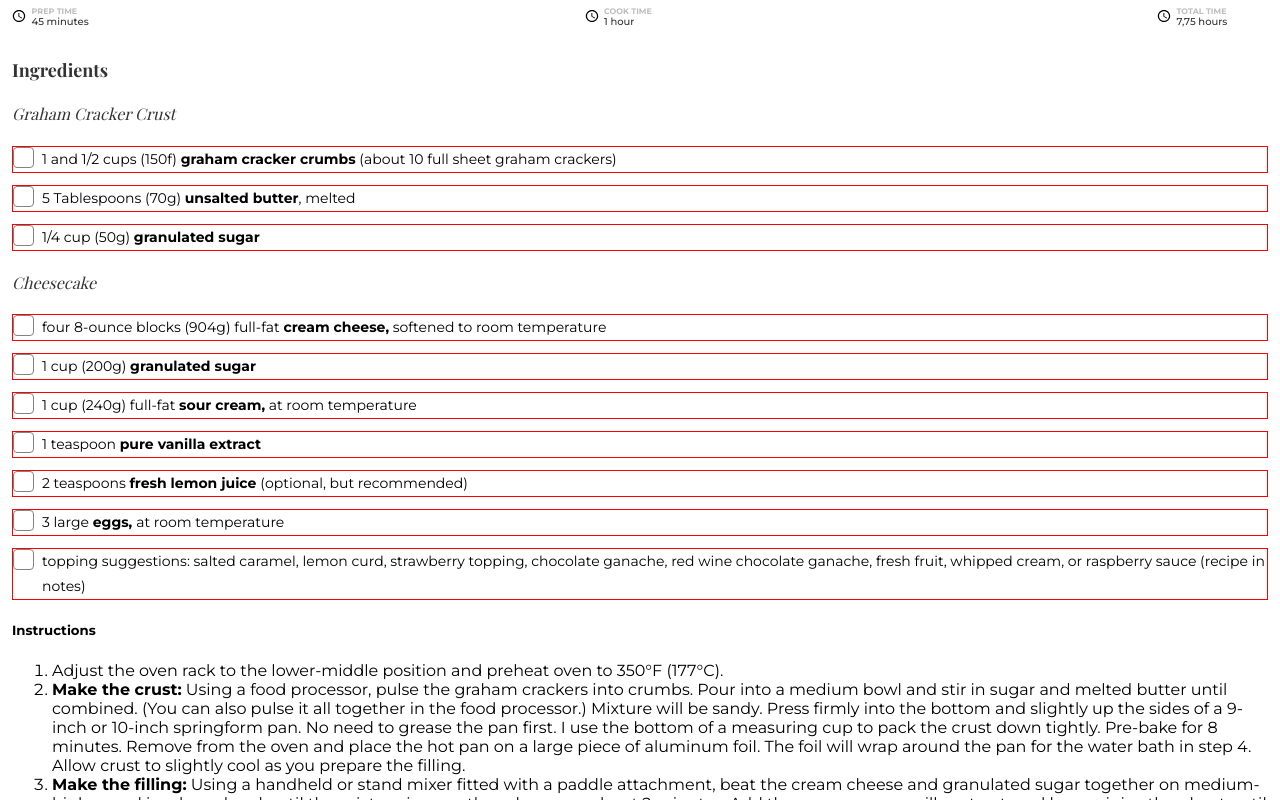
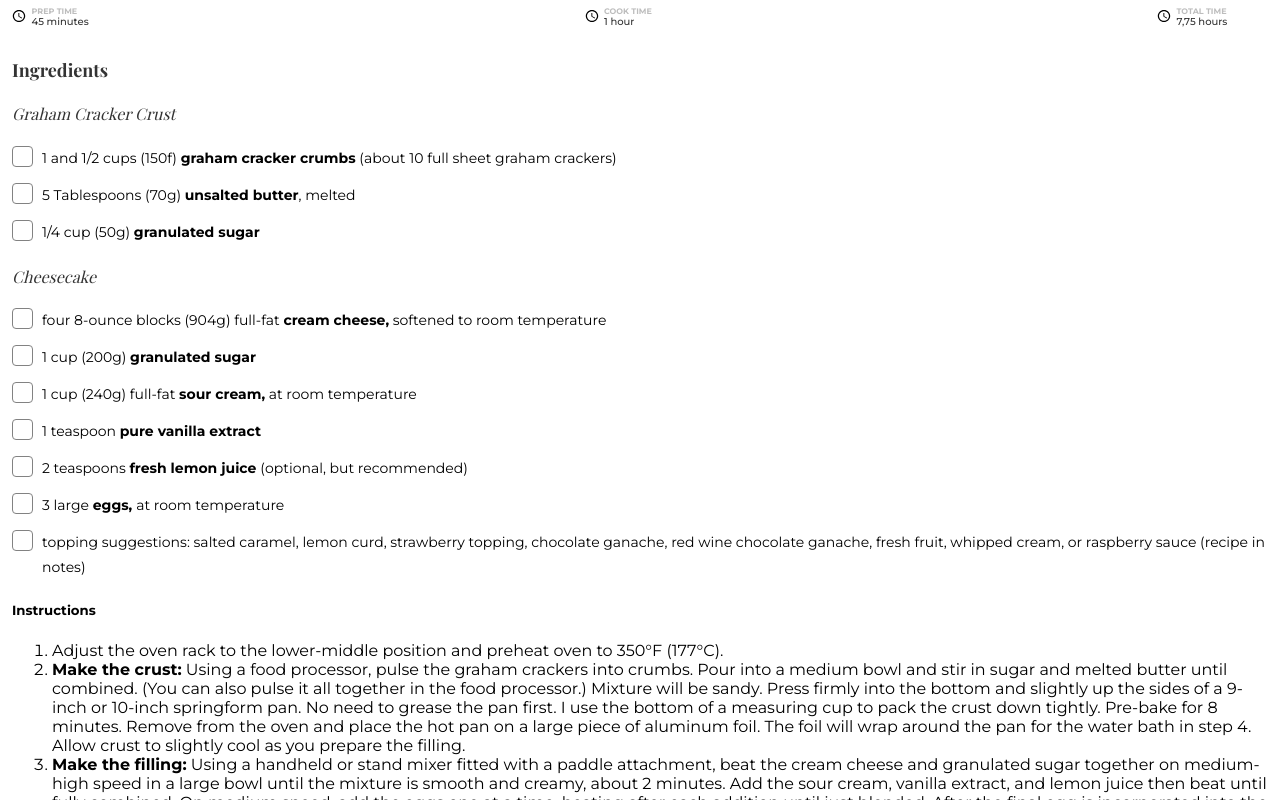
Before and after one commit to Camilo-Arias/Recipe-page, a plain HTML site: page index.html in a window 1280 px wide. Shown: the part 452-1252 px from the top of the page. Drawn offline with nearby package versions, Linux system fonts and the light colour scheme.

Commit message:
debuggueando ingredients

```diff
--- a/index.html
+++ b/index.html
@@ -59,31 +59,48 @@
               <h4 class="subtitle">Graham Cracker Crust</h4>
               <ul class="list-ingredients">
                 <li class="items-ingredients">
-                  1 and 1/2 cups (150f) <strong>graham cracker crumbs</strong> (about 10 full sheet graham
-                  crackers)
+                  <span class="text-ingredients">
+                    1 and 1/2 cups (150f) <strong>graham cracker crumbs</strong> (about 10 full sheet graham crackers)
+                  </span>
                 </li>
-                <li class="items-ingredients">5 Tablespoons (70g) <b>unsalted butter</b>, melted</li>
-                <li class="items-ingredients">1/4 cup (50g) <b>granulated sugar</b></li>
+                <li class="items-ingredients"><span class="text-ingredients">
+                  5 Tablespoons (70g) <b>unsalted butter</b>, melted</li>
+                </span>
+                <li class="items-ingredients"><span class="text-ingredients">
+                  1/4 cup (50g) <b>granulated sugar</b></li>
+                </span>
               </ul>
             </section>
             <section>
               <h4 class="subtitle">Cheesecake</h4>
               <ul class="list-ingredients">
+                <li class="items-ingredients"><span class="text-ingredients">
+                  four 8-ounce blocks (904g) full-fat <b>cream cheese,</b> softened to room temperature
+                </span>
+                </li>
+                <li class="items-ingredients"><span class="text-ingredients">
+                  1 cup (200g) <b>granulated sugar</b></li>
+                </span>
+                <li class="items-ingredients"><span class="text-ingredients">
+                  1 cup (240g) full-fat <b>sour cream,</b> at room temperature
+                </span>
+                </li>
+                <li class="items-ingredients"><span class="text-ingredients">
+                  1 teaspoon <b>pure vanilla extract</b></li>
+                </span>
+                <li class="items-ingredients"><span class="text-ingredients">
+                  2 teaspoons <b>fresh lemon juice </b>(optional, but recommended)
+                </span>
+                </li>
+                <li class="items-ingredients"><span class="text-ingredients">
+                  3 large <b>eggs, </b>at room temperature</li>
+                </span>
                 <li class="items-ingredients">
-                  four 8-ounce blocks (904g) full-fat <b>cream cheese,</b> softened to room temperature
-                </li>
-                <li class="items-ingredients">1 cup (200g) <b>granulated sugar</b></li>
-                <li class="items-ingredients">
-                  1 cup (240g) full-fat <b>sour cream,</b> at room temperature
-                </li>
-                <li class="items-ingredients">1 teaspoon <b>pure vanilla extract</b></li>
-                <li class="items-ingredients">
-                  2 teaspoons <b>fresh lemon juice </b>(optional, but recommended)
-                </li>
-                <li class="items-ingredients">3 large <b>eggs, </b>at room temperature</li>
-                <li class="items-ingredients">
-                  topping suggestions: salted caramel, lemon curd, strawberry topping, chocolate ganache, red
-                  wine chocolate ganache, fresh fruit, whipped cream, or raspberry sauce (recipe in notes)
+                  <span class="text-ingredients">
+                    topping suggestions: salted caramel, lemon curd, strawberry topping, chocolate ganache,
+                    red wine chocolate ganache, fresh fruit, whipped cream, or raspberry sauce (recipe in
+                    notes)
+                  </span>
                 </li>
               </ul>
             </section>
--- a/static/css/style.css
+++ b/static/css/style.css
@@ -131,8 +131,8 @@ body {
 
 .items-ingredients {
   margin: 0;
+  /* margin-left: 30px; */
   margin-bottom: 12px;
-  border: 1px solid red;
 }
 
 .items-ingredients::before {
@@ -144,5 +144,10 @@ body {
   width: 21px;
   height: 21px;
   margin-right: 8px;
-  margin-bottom: 1em;
+  position: absolute;
 }
+
+.text-ingredients {
+  margin-left: 30px;
+  display: block;
+}
```
